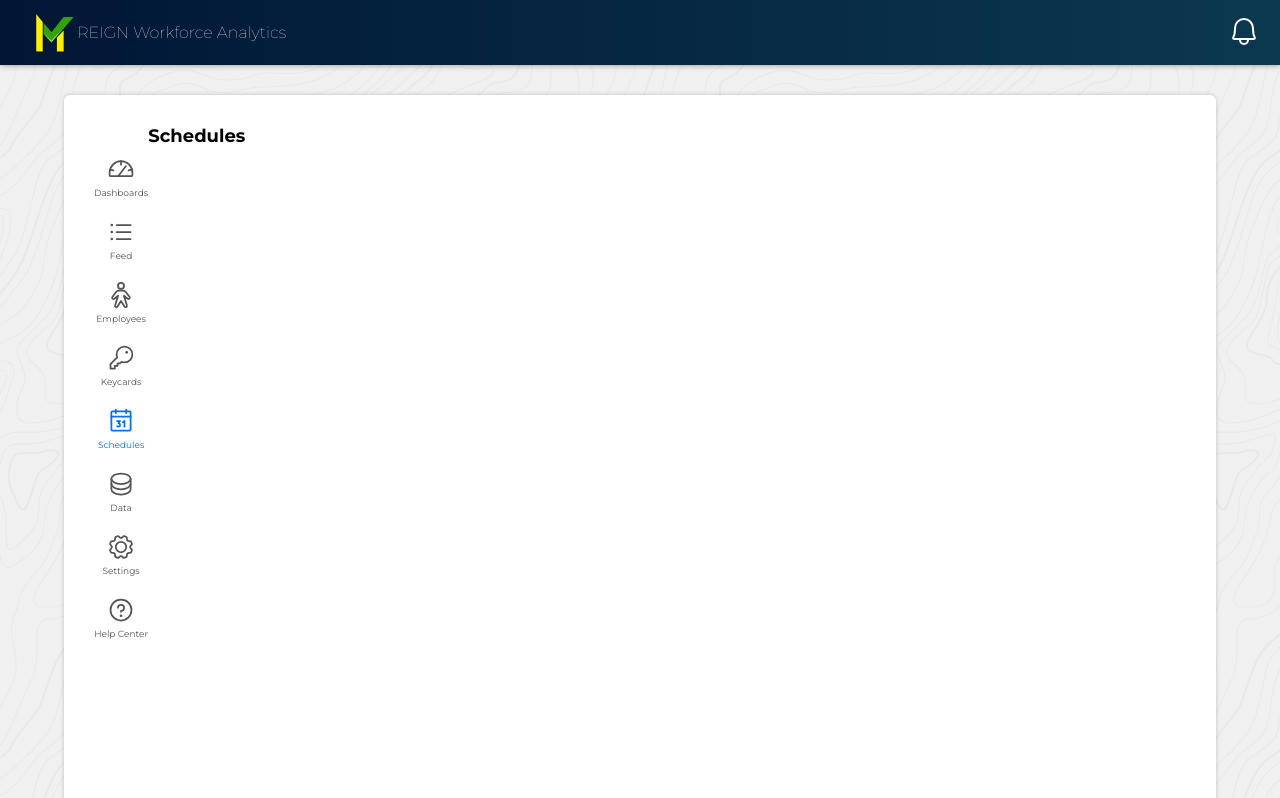
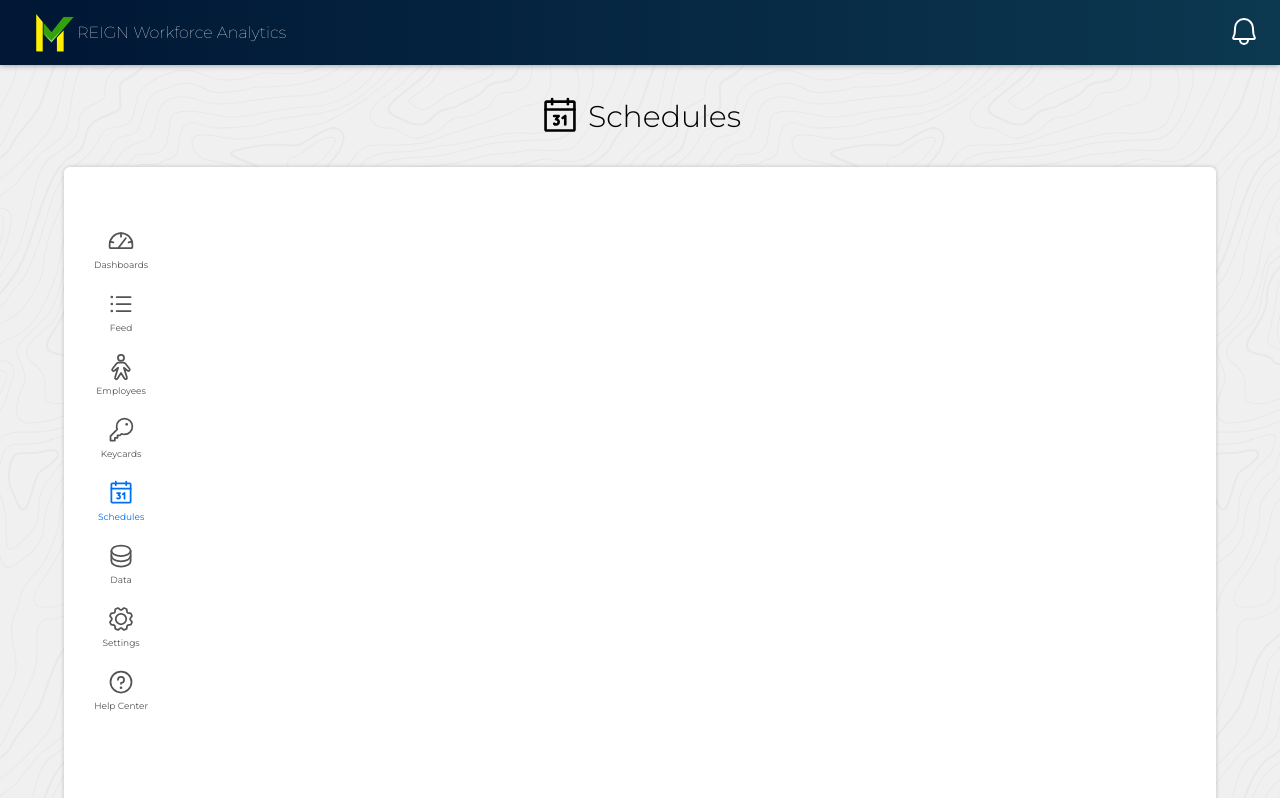
Before and after one commit to UXMcCauley/reign, a Next.js app: page /schedules in a window 1280 px wide. Shown: the top 798 px of the page. Built offline with nearby package versions, Linux system fonts and the light colour scheme.

Commit message:
idk what changed in numericDisplay. I moved the title in for schedules page

```diff
--- a/pages/components/dashboards/numericDisplay.js
+++ b/components/dashboards/numericDisplay.js
@@ -7,8 +7,7 @@ export default function NumericDisplay(props) {
     const getActive = (value) => {
         setState(value)
     }
-    const [number, setNumber] = useState(props.number)
-    const evaluateNumber = (value) => {
+    const evaluateNumber = () => {
         if(state === "Year"){
             return Math.round(props.number).toLocaleString("en-US")
         }else if(state === "Month"){
--- a/pages/schedules/index.js
+++ b/pages/schedules/index.js
@@ -1,5 +1,6 @@
 import Head from 'next/head'
 import Layout, {ContentContainer} from "../../components/universal/ui/layout"
+import DashboardTitle from "../../components/dashboards/dashboardTitle";
 
 export default function Home() {
     return (
@@ -8,10 +9,10 @@ export default function Home() {
                 <title>REIGN Workforce Analytics</title>
                 <meta name="description" content="REIGN Analytics and Employee Management Software"/>
             </Head>
+            <DashboardTitle label={"Schedules"} icon={"Calendar"}/>
             <ContentContainer>
-                <h1>Schedules</h1>
+
             </ContentContainer>
-
         </Layout>
     )
 }
```
